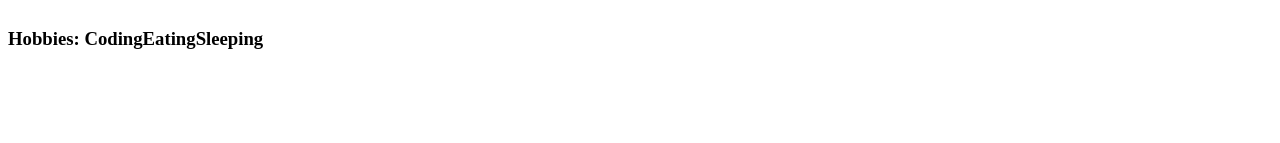
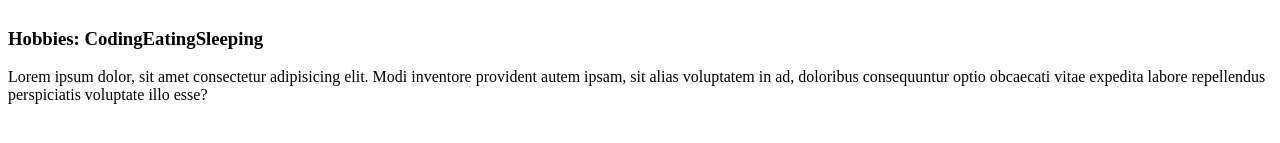
Before and after one commit to ckiroshan/reactapp, a React (Create React App) app: page / in a window 1280 px wide. Shown: the part 471-614 px from the top of the page. Built offline with nearby package versions, Linux system fonts and the light colour scheme.

Commit message:
Destructured & used child prop <p> as children.

```diff
--- a/src/App.js
+++ b/src/App.js
@@ -10,7 +10,9 @@ function App() {
       img="https://avatars.githubusercontent.com/u/117834125?v=4"
       name="Kane WebDev"
       age={18}
-      hobbies={["Coding", "Eating", "Sleeping"]} />
+      hobbies={["Coding", "Eating", "Sleeping"]}>
+        <p>Lorem ipsum dolor, sit amet consectetur adipisicing elit. Modi inventore provident autem ipsam, sit alias voluptatem in ad, doloribus consequuntur optio obcaecati vitae expedita labore repellendus perspiciatis voluptate illo esse?</p>
+      </Userprops>
     </>
   );
 }
--- a/src/components/Userprops.jsx
+++ b/src/components/Userprops.jsx
@@ -1,9 +1,10 @@
-const Userprops = (props) => {
+const Userprops = ({ img, name, hobbies, children }) => {
   return (
     <>
-      <img src={props.img} alt={props.name} />
-      <h1>Name: {props.name}</h1>
-      <h3>Hobbies: {props.hobbies}</h3>
+      <img src={img} alt={name} />
+      <h1>Name: {name}</h1>
+      <h3>Hobbies: {hobbies}</h3>
+      {children} {/* children word can't change, else code won't work */}
     </>
   );
 };
```
